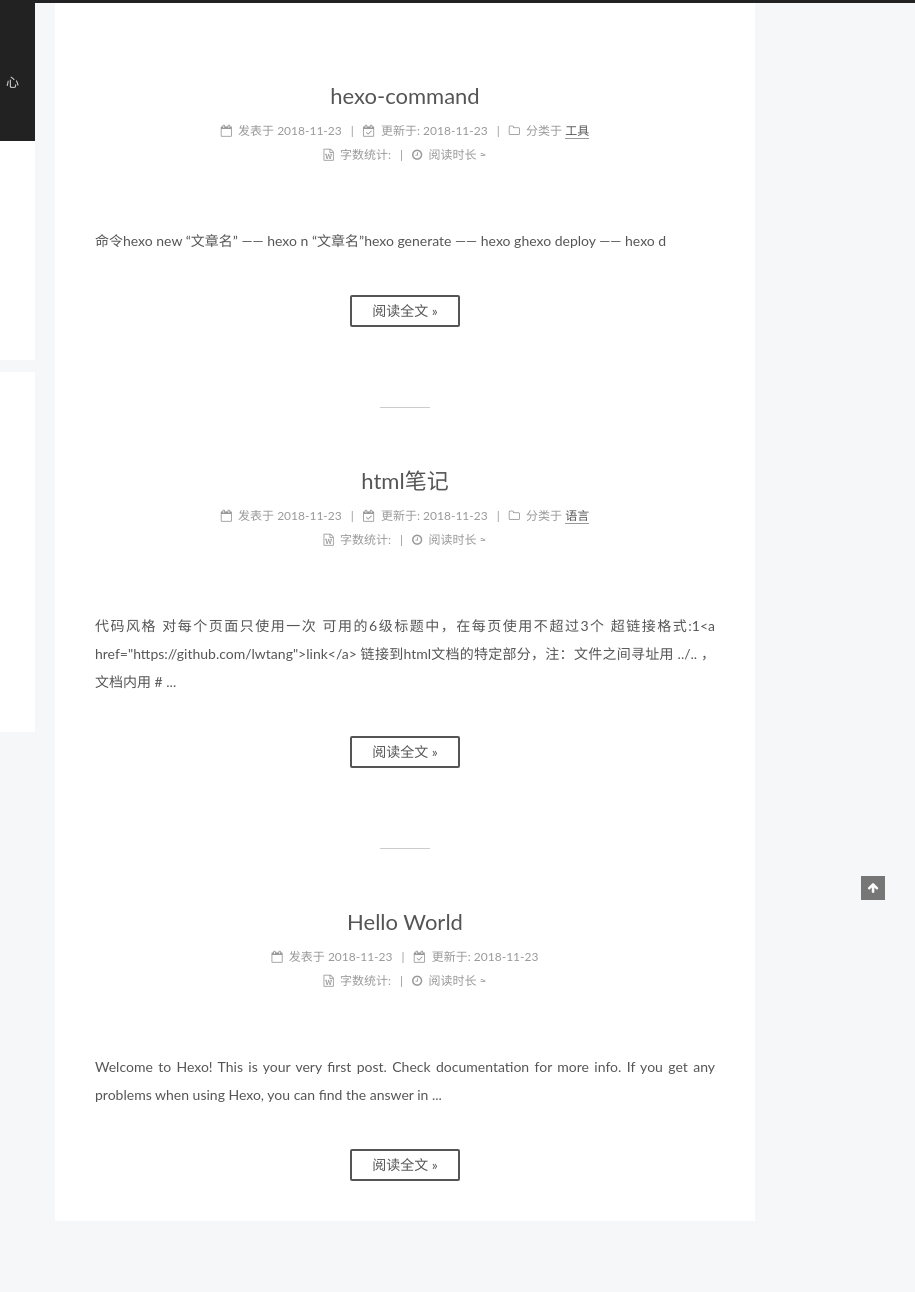
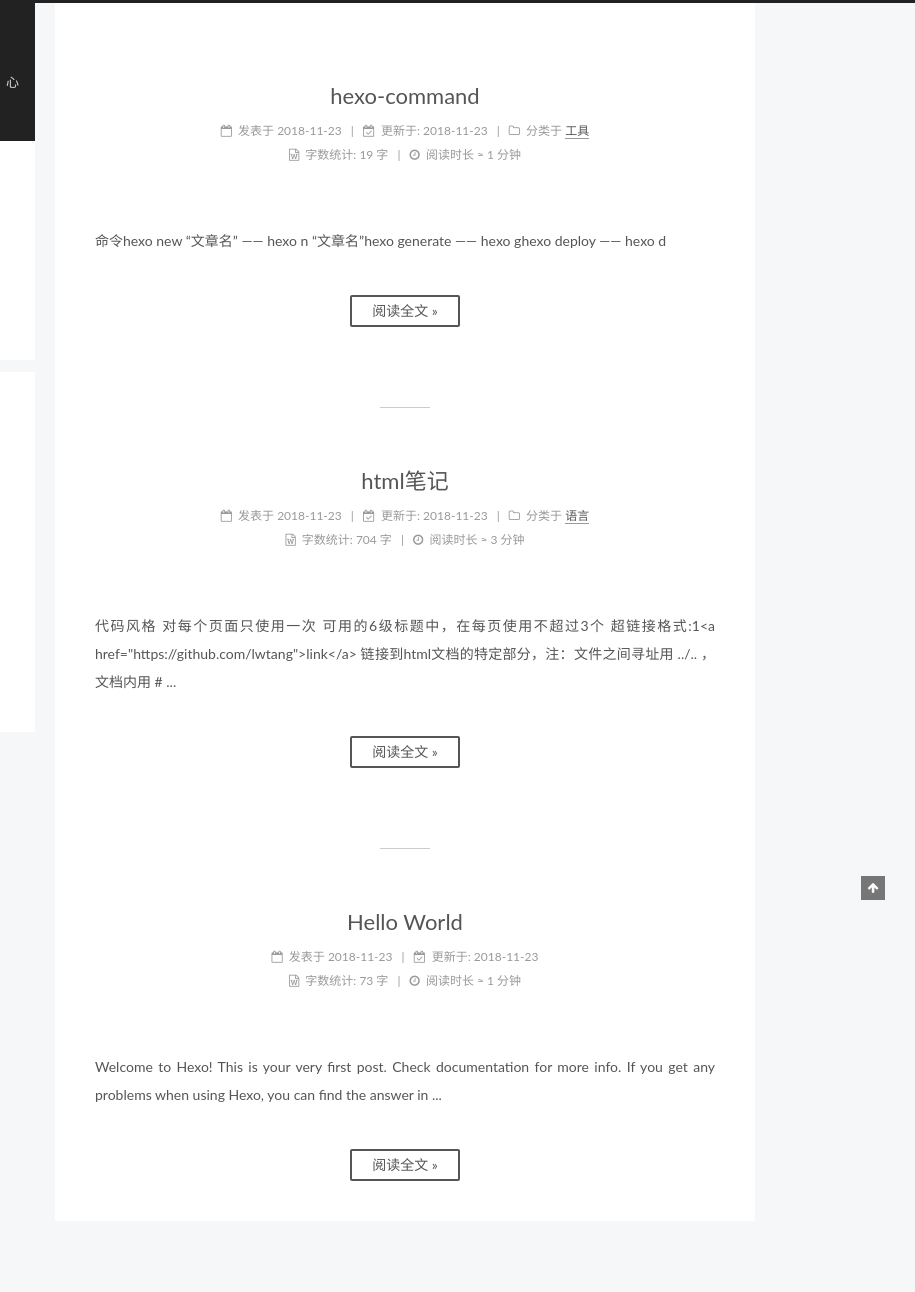
Before and after one commit to LWTang/LWTang.github.io, a plain HTML site: page index.html in a window 1280 px wide. Shown: the top 1292 px of the page, 365-1280 px from the left. Drawn offline with Linux system fonts and the light colour scheme; some packages are replaced by stand-ins of ours; a script that the page names is missing.

Commit message:
Site updated: 2018-11-23 21:34:24

```diff
--- a/index.html
+++ b/index.html
@@ -359,7 +359,7 @@
                   <span class="post-meta-item-text">字数统计&#58;</span>
 
                 <span title="字数统计">
-
+                  19 字
                 </span>
 
 
@@ -375,7 +375,7 @@
                   <span class="post-meta-item-text">阅读时长 &asymp;</span>
 
                 <span title="阅读时长">
-
+                  1 分钟
                 </span>
 
             </div>
@@ -551,7 +551,7 @@
                   <span class="post-meta-item-text">字数统计&#58;</span>
 
                 <span title="字数统计">
-
+                  704 字
                 </span>
 
 
@@ -567,7 +567,7 @@
                   <span class="post-meta-item-text">阅读时长 &asymp;</span>
 
                 <span title="阅读时长">
-
+                  3 分钟
                 </span>
 
             </div>
@@ -725,7 +725,7 @@
                   <span class="post-meta-item-text">字数统计&#58;</span>
 
                 <span title="字数统计">
-
+                  73 字
                 </span>
 
 
@@ -741,7 +741,7 @@
                   <span class="post-meta-item-text">阅读时长 &asymp;</span>
 
                 <span title="阅读时长">
-
+                  1 分钟
                 </span>
 
             </div>
```
Also changed, not shown: 2018/11/23/hello-world/index.html (+2 -2 lines), 2018/11/23/hexo-command/index.html (+2 -2 lines), 2018/11/23/html-notes/index.html (+2 -2 lines).
